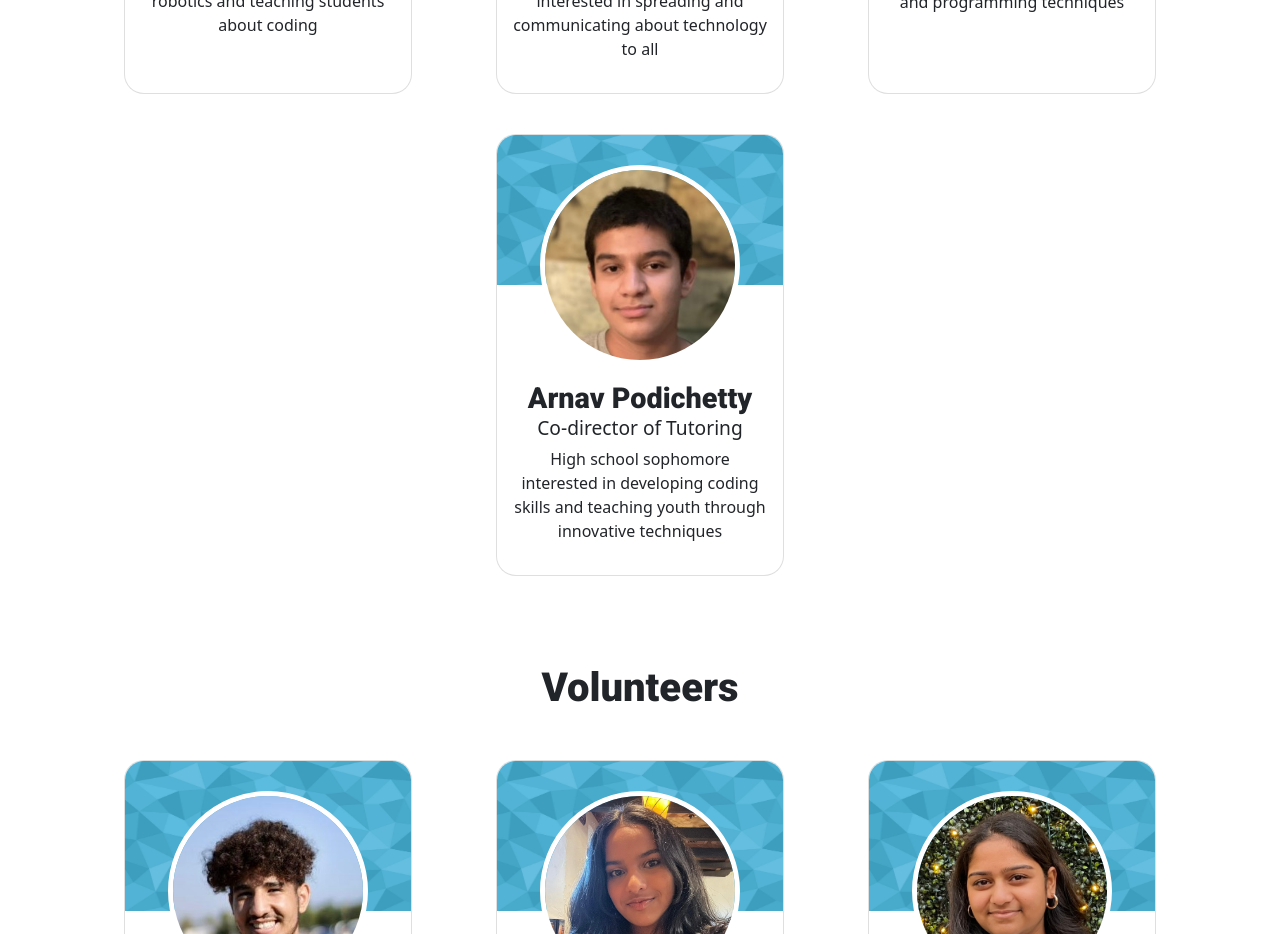
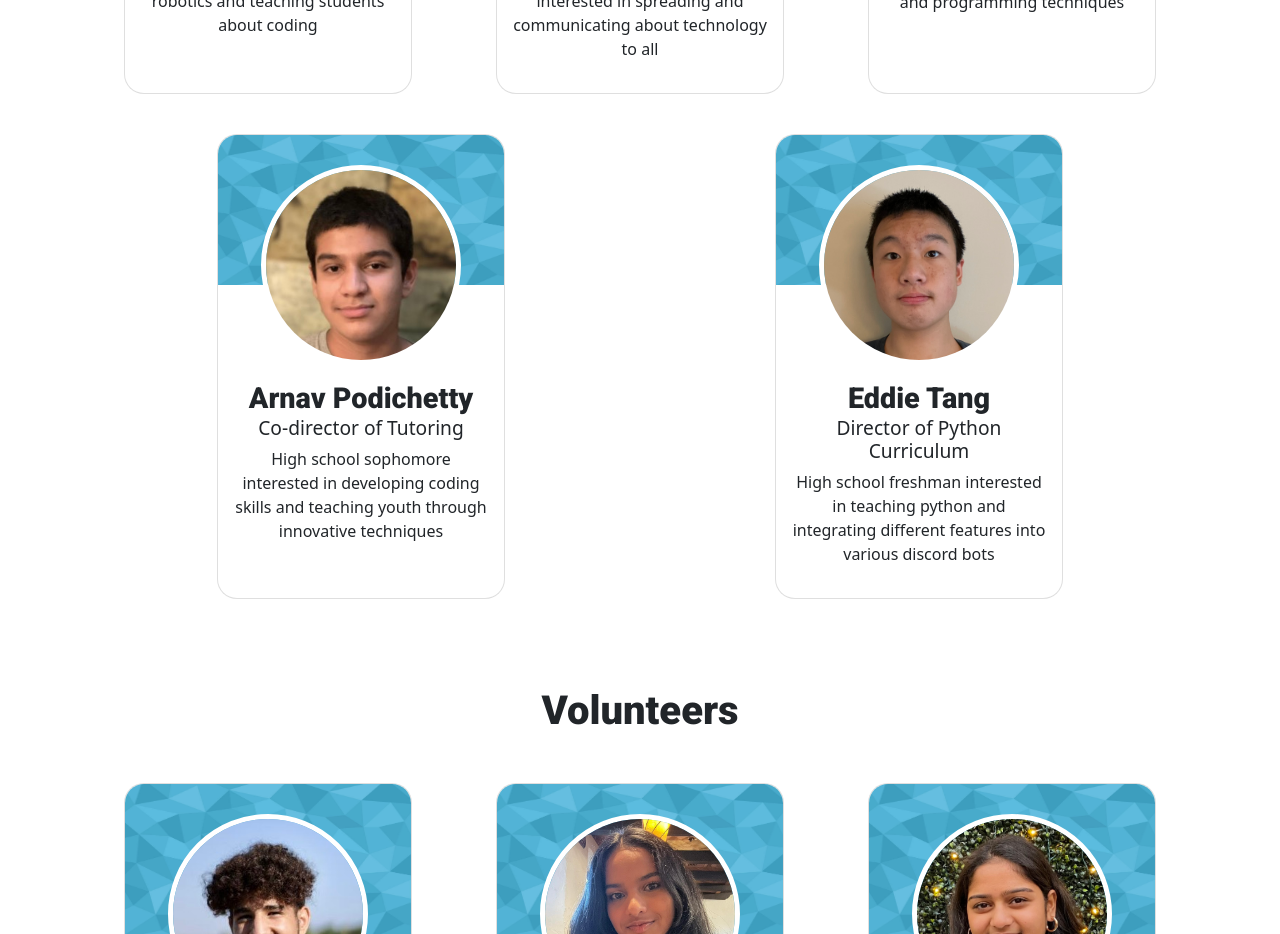
Before and after one commit to Neuracode/website, a Next.js app: page /about/team in a window 1280 px wide. Shown: the part 1280-2214 px from the top of the page. Built offline with nearby package versions, Linux system fonts and the light colour scheme.

Commit message:
Add Eddie

```diff
--- a/pages/about/team.tsx
+++ b/pages/about/team.tsx
@@ -63,6 +63,12 @@ const Team: React.FC = () => {
             title: 'Co-director of Tutoring',
             image: 'arnav_podichetty.jpeg',
             description: 'High school sophomore interested in developing coding skills and teaching youth through innovative techniques'
+        },
+        {
+            name: 'Eddie Tang',
+            title: 'Director of Python Curriculum',
+            image: 'eddie_tang.jpeg',
+            description: 'High school freshman interested in teaching python and integrating different features into various discord bots'
         },
     ];
 
--- a/pages/index.tsx
+++ b/pages/index.tsx
@@ -157,7 +157,7 @@ const Home: NextPage = () => {
                 </section>
                 <section className={styles.sectionContainer2}>
                     <Link href='/courses' passHref={true}>
-                        <div data-aos='flip-down' data-aos-once='true'>
+                        <div data-aos-once='true'>
                             <Card
                                 style={{ width: '18rem' }}
                                 className={`${styles.infoCard} mt-4 mb-5`}
@@ -181,7 +181,7 @@ const Home: NextPage = () => {
                         </div>
                     </Link>
                     <Link href='/join/overview' passHref={true}>
-                        <div data-aos='flip-up' data-aos-once='true'>
+                        <div data-aos-once='true'>
                             <Card
                                 style={{ width: '18rem' }}
                                 className={`${styles.infoCard} mt-4 mb-5`}
@@ -202,7 +202,7 @@ const Home: NextPage = () => {
                     </Link>
 
                     <Link href='/events/neurahacks' passHref={true}>
-                        <div data-aos='flip-down' data-aos-once='true'>
+                        <div data-aos-once='true'>
                             <Card
                                 style={{ width: '18rem' }}
                                 className={`${styles.infoCard} mt-4 mb-5`}
@@ -228,7 +228,7 @@ const Home: NextPage = () => {
                     </Link>
 
                     <Link href='/blog/latest-blogs' passHref={true}>
-                        <div data-aos='flip-up' data-aos-once='true'>
+                        <div data-aos-once='true'>
                             <Card
                                 style={{ width: '18rem' }}
                                 className={`${styles.infoCard} mt-4 mb-5`}
```
Also changed, not shown: public/team/eddie_tang.jpeg (added).
